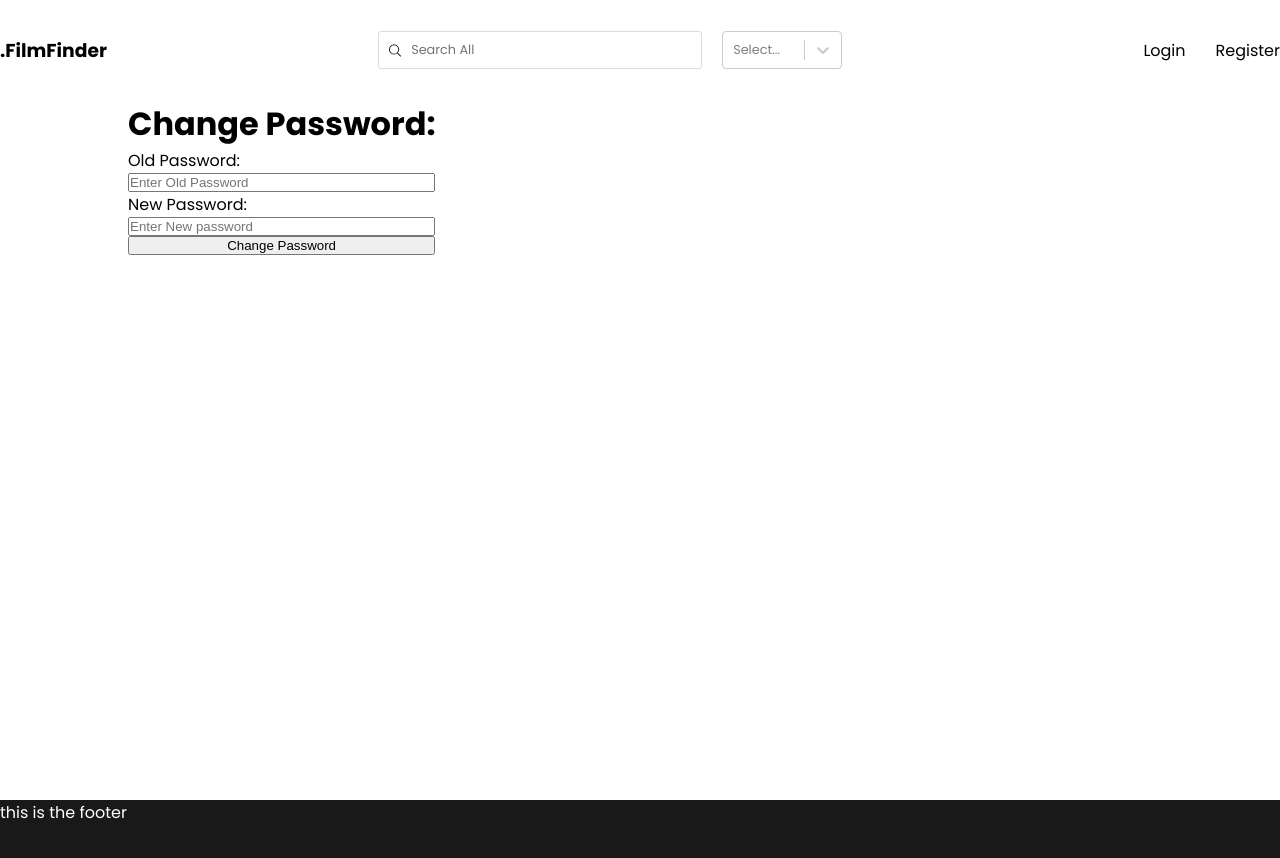
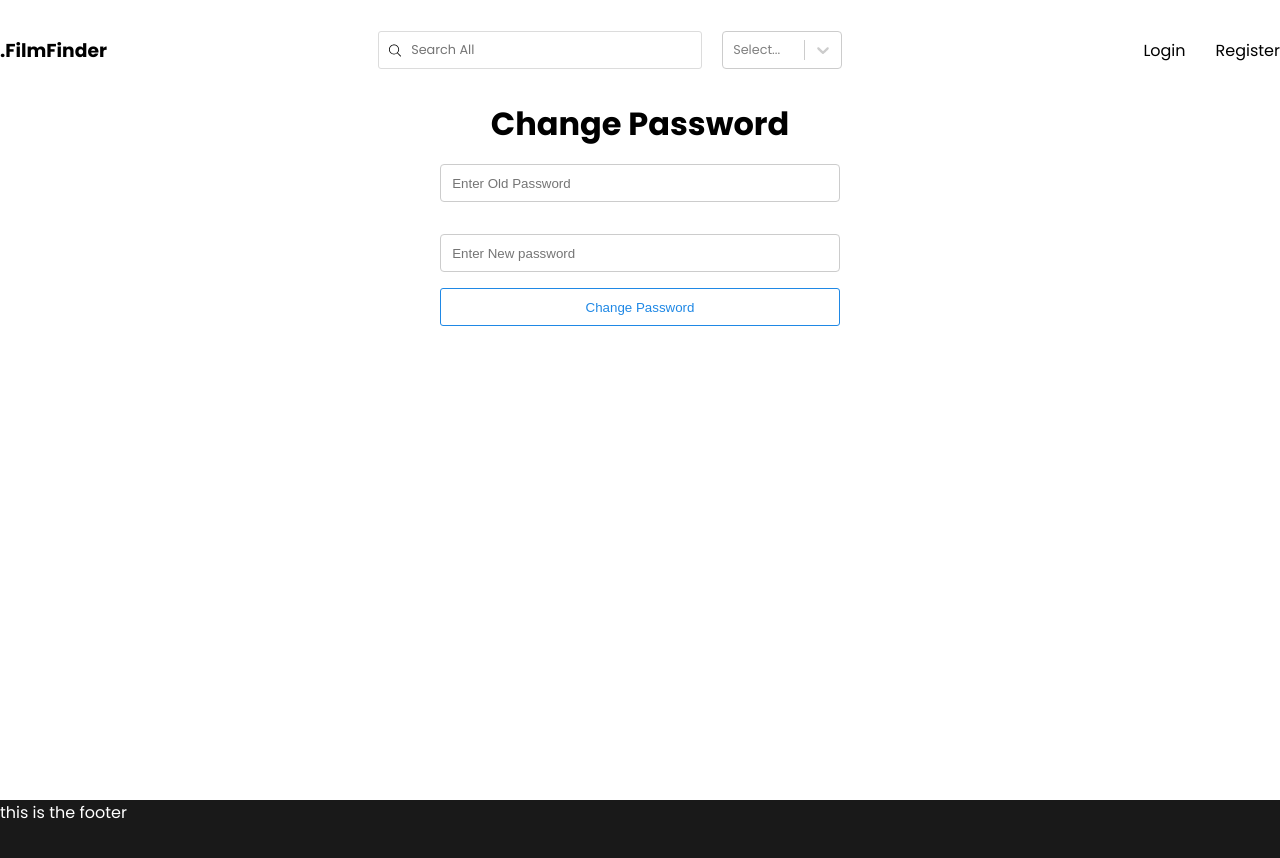
Before and after one commit to slay419/Filmfinder, a React (Create React App) app: page /myprofile/change in a window 1280 px wide. Shown: the top 858 px of the page. Built offline with nearby package versions, Linux system fonts and the light colour scheme; no server answers.

Commit message:
change pword css

```diff
--- a/src/components/auth/ChangePass.js
+++ b/src/components/auth/ChangePass.js
@@ -23,10 +23,9 @@ const ChangePass = () => {
 
   return (
     <div className="change-passwords">
-      <h1> Change Password:</h1>
+      <h1> Change Password</h1>
       <div className="password-inputs">
         <form>
-          <label for="oldPass"> Old Password:</label>
           <input
             type="password"
             placeholder="Enter Old Password"
@@ -34,7 +33,6 @@ const ChangePass = () => {
             onChange={oldPassHandler}
           ></input>
 
-          <label for="newPass">New Password:</label>
           <input
             type="password"
             placeholder="Enter New password"
--- a/src/styles/ChangePass.scss
+++ b/src/styles/ChangePass.scss
@@ -1,11 +1,39 @@
 .change-passwords {
-    width: 80%;
-    margin: auto;
+  display: flex;
+  align-items: center;
+  flex-direction: column;
 
-    form {
-        width: 30%;
-        display: flex;
-        flex-direction: column;
+  form {
+    display: flex;
+    flex-direction: column;
+    width: 400px;
+
+    input {
+      height: 38px;
+      padding: 0.7rem;
+      border: 1px solid #ccc;
+      border-radius: 4px;
+      margin: 1rem 0;
+
+      &:focus {
+        outline: none;
+        border: 1px solid #1f88e5;
+      }
     }
 
+    button {
+      height: 38px;
+      border: 1px solid #1f88e5;
+      color: #1f88e5;
+      background-color: white;
+      border-radius: 3px;
+
+      &:hover {
+        cursor: pointer;
+        background-color: #1f89e598;
+        color: white;
+        transition: 0.2 ease;
+      }
+    }
+  }
 }
```
Also changed, not shown: 1 other file (tests, documents, lock files or other folders).
